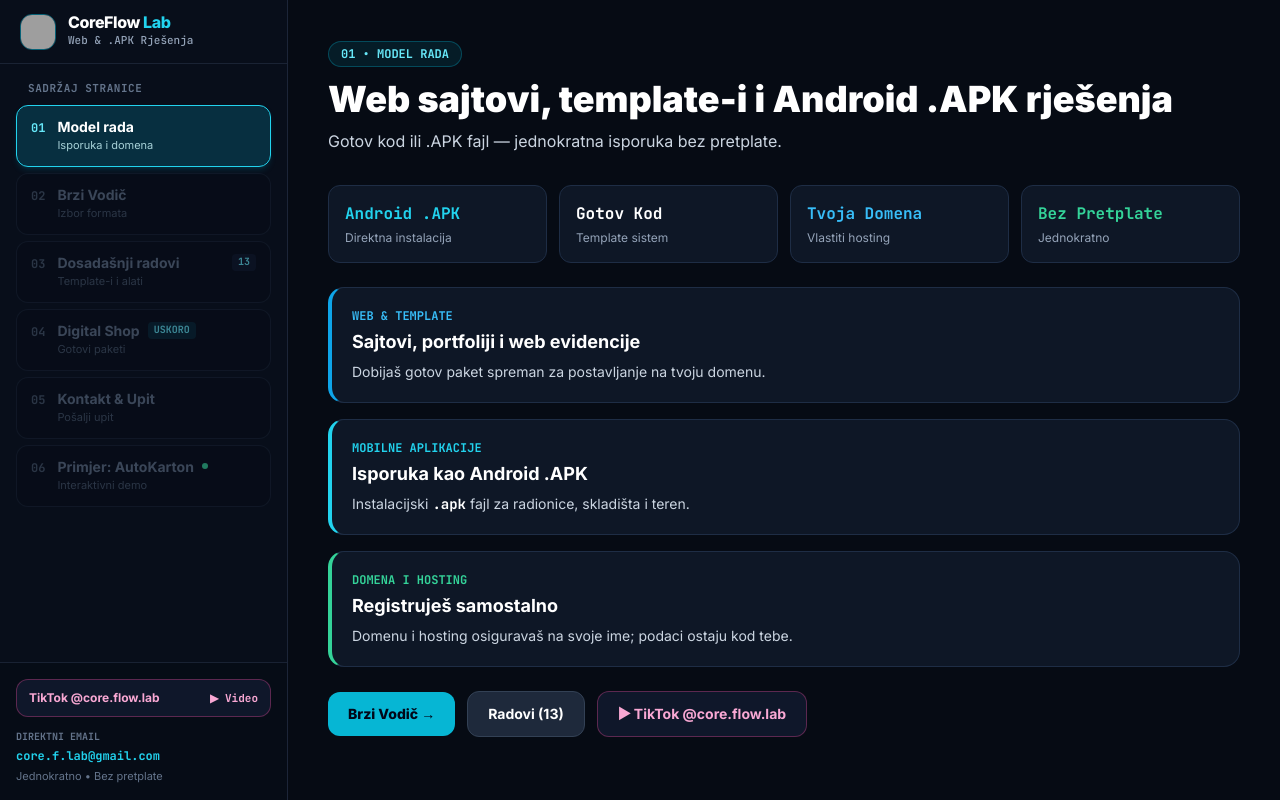
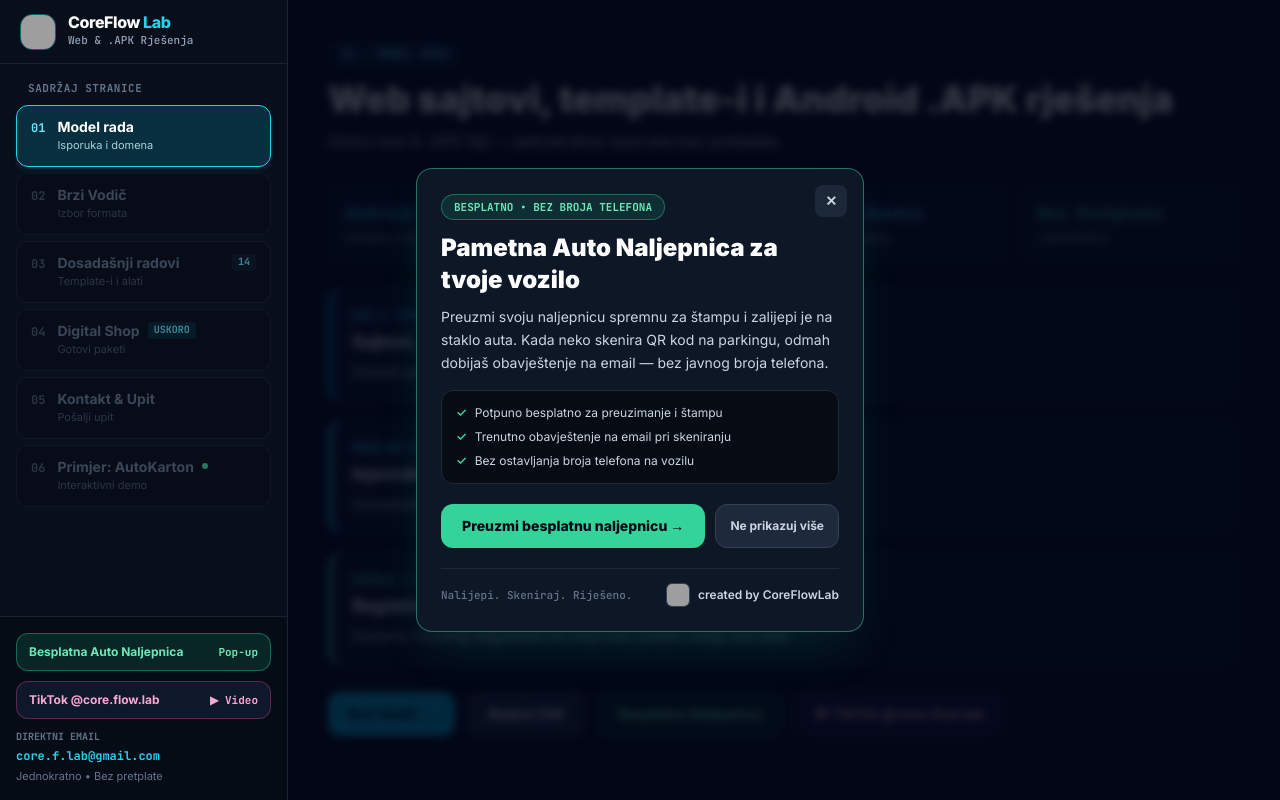
Before and after one commit to coreflab-dev/coreflowlab, a plain HTML site: page index.html in a window 1280 px wide. Drawn offline with nearby package versions, Linux system fonts and the light colour scheme; grey boxes are pictures that could not be loaded.

Commit message:
Update index.html

```diff
--- a/index.html
+++ b/index.html
@@ -68,6 +68,59 @@
 </head>
 <body class="antialiased selection:bg-cyan-500 selection:text-slate-950 min-h-screen flex flex-col lg:flex-row">
 
+  <!-- POP-UP: BESPLATNA PAMETNA AUTO NALJEPNICA -->
+  <div id="promoStickerModal" class="fixed inset-0 z-50 bg-slate-950/80 backdrop-blur-sm flex items-center justify-center p-4" role="dialog" aria-modal="true" aria-labelledby="promoStickerTitle">
+    <div class="relative w-full max-w-md rounded-2xl bg-[#0e1726] border border-emerald-400/50 shadow-2xl shadow-emerald-500/15 p-6 text-left">
+      <button type="button" onclick="closeStickerPopup(false)" aria-label="Zatvori prozor" class="absolute top-4 right-4 w-8 h-8 rounded-lg bg-slate-800/90 hover:bg-slate-700 text-slate-300 hover:text-white flex items-center justify-center text-sm font-bold transition">
+        ✕
+      </button>
+
+      <div class="inline-flex items-center gap-2 px-3 py-1 rounded-full bg-emerald-500/15 border border-emerald-400/40 text-emerald-300 font-mono text-[11px] font-extrabold uppercase mb-3">
+        Besplatno • Bez broja telefona
+      </div>
+
+      <h2 id="promoStickerTitle" class="text-xl sm:text-2xl font-black text-white leading-snug pr-8">
+        Pametna Auto Naljepnica za tvoje vozilo
+      </h2>
+
+      <p class="text-slate-300 text-sm mt-2.5 leading-relaxed">
+        Preuzmi svoju naljepnicu spremnu za štampu i zalijepi je na staklo auta. Kada neko skenira QR kod na parkingu, odmah dobijaš obavještenje na email — bez javnog broja telefona.
+      </p>
+
+      <div class="mt-4 rounded-xl bg-[#060b14] border border-slate-800 p-3.5 space-y-2 text-xs text-slate-300">
+        <div class="flex items-center gap-2">
+          <span class="text-emerald-400 font-bold">✓</span>
+          <span>Potpuno besplatno za preuzimanje i štampu</span>
+        </div>
+        <div class="flex items-center gap-2">
+          <span class="text-emerald-400 font-bold">✓</span>
+          <span>Trenutno obavještenje na email pri skeniranju</span>
+        </div>
+        <div class="flex items-center gap-2">
+          <span class="text-emerald-400 font-bold">✓</span>
+          <span>Bez ostavljanja broja telefona na vozilu</span>
+        </div>
+      </div>
+
+      <div class="mt-5 flex flex-col sm:flex-row gap-2.5">
+        <a href="https://docs.google.com/forms/d/e/1FAIpQLSeRkI927U22kVSezKYxr46-_AgdLO6oUtd7LyunEUdoZRmfjw/viewform" target="_blank" rel="noopener noreferrer" onclick="closeStickerPopup(false)" class="flex-1 text-center py-3 px-4 rounded-xl bg-emerald-400 hover:bg-emerald-300 text-slate-950 font-extrabold text-sm transition">
+          Preuzmi besplatnu naljepnicu →
+        </a>
+        <button type="button" onclick="closeStickerPopup(true)" class="py-3 px-3.5 rounded-xl bg-slate-800 hover:bg-slate-700 text-slate-300 text-xs font-bold border border-slate-700 transition">
+          Ne prikazuj više
+        </button>
+      </div>
+
+      <div class="mt-5 pt-3.5 border-t border-slate-800 flex items-center justify-between">
+        <span class="text-[11px] font-mono text-slate-500">Nalijepi. Skeniraj. Riješeno.</span>
+        <a href="https://coreflab-dev.github.io/coreflowlab/#usluge" target="_blank" rel="noopener noreferrer" class="inline-flex items-center gap-2 text-xs font-semibold text-slate-300 hover:text-cyan-400 transition">
+          <img src="https://i.ibb.co/6RKCBX1q/sl.jpg" alt="CoreFlowLab" class="w-6 h-6 rounded-md object-cover border border-slate-700" />
+          <span>created by CoreFlowLab</span>
+        </a>
+      </div>
+    </div>
+  </div>
+
   <!-- MOBILNI HEADER -->
   <header class="lg:hidden sticky top-0 z-40 bg-[#080e1a]/95 backdrop-blur-md border-b border-slate-800 px-4 h-16 flex items-center justify-between gap-2">
     <div class="flex items-center gap-3 min-w-0">
@@ -83,9 +136,9 @@
     </div>
 
     <div class="flex items-center gap-2 shrink-0">
-      <a href="https://www.tiktok.com/@core.flow.lab?_r=1&_t=ZS-9BclbsUc4gf" target="_blank" rel="noopener noreferrer" class="px-3 py-2 rounded-xl bg-slate-800 hover:bg-slate-700 border border-slate-700 text-pink-400 text-xs font-bold transition">
-        TikTok
-      </a>
+      <button type="button" onclick="openStickerPopup()" class="px-2.5 py-2 rounded-xl bg-emerald-500/15 hover:bg-emerald-500/25 border border-emerald-400/40 text-emerald-300 text-xs font-bold transition">
+        Naljepnica
+      </button>
       <button type="button" onclick="switchTab('kontakt')" class="px-3.5 py-2 rounded-xl bg-cyan-500 hover:bg-cyan-400 text-slate-950 text-xs font-extrabold transition">
         Upit
       </button>
@@ -145,7 +198,7 @@
             <div class="flex-1">
               <div class="text-sm font-bold leading-tight flex items-center justify-between">
                 <span>Dosadašnji radovi</span>
-                <span class="px-1.5 py-0.5 rounded bg-slate-900 text-[10px] font-mono text-cyan-300">13</span>
+                <span class="px-1.5 py-0.5 rounded bg-slate-900 text-[10px] font-mono text-cyan-300">14</span>
               </div>
               <div class="sidebar-sub text-[11px] mt-0.5">Template-i i alati</div>
             </div>
@@ -184,8 +237,13 @@
       </div>
     </div>
 
-    <!-- DONJI DIO SIDEBARA: TIKTOK + EMAIL -->
-    <div class="p-4 border-t border-slate-800/80 bg-[#060b14]/60 space-y-3">
+    <!-- DONJI DIO SIDEBARA: NALJEPNICA + TIKTOK + EMAIL -->
+    <div class="p-4 border-t border-slate-800/80 bg-[#060b14]/60 space-y-2.5">
+      <button type="button" onclick="openStickerPopup()" class="w-full py-2.5 px-3 rounded-xl bg-emerald-500/15 hover:bg-emerald-500/25 border border-emerald-400/40 text-emerald-300 text-xs font-bold flex items-center justify-between transition">
+        <span>Besplatna Auto Naljepnica</span>
+        <span class="font-mono text-[11px]">Pop-up</span>
+      </button>
+
       <a href="https://www.tiktok.com/@core.flow.lab?_r=1&_t=ZS-9BclbsUc4gf" target="_blank" rel="noopener noreferrer" class="w-full py-2.5 px-3 rounded-xl bg-slate-900 hover:bg-slate-800 border border-pink-500/35 text-pink-300 text-xs font-bold flex items-center justify-between transition">
         <span>TikTok @core.flow.lab</span>
         <span class="font-mono text-[11px]">▶ Video</span>
@@ -270,7 +328,10 @@
           Brzi Vodič →
         </button>
         <button type="button" onclick="switchTab('projekti')" class="px-5 py-3 rounded-xl bg-slate-800 hover:bg-slate-700 text-white font-bold text-sm border border-slate-700 transition">
-          Radovi (13)
+          Radovi (14)
+        </button>
+        <button type="button" onclick="openStickerPopup()" class="px-5 py-3 rounded-xl bg-emerald-500/15 hover:bg-emerald-500/25 text-emerald-300 font-bold text-sm border border-emerald-400/40 transition">
+          Besplatna Naljepnica
         </button>
         <a href="https://www.tiktok.com/@core.flow.lab?_r=1&_t=ZS-9BclbsUc4gf" target="_blank" rel="noopener noreferrer" class="px-5 py-3 rounded-xl bg-slate-900 hover:bg-slate-800 text-pink-300 font-bold text-sm border border-pink-500/35 transition">
           ▶ TikTok @core.flow.lab
@@ -348,7 +409,7 @@
       <div class="flex flex-col md:flex-row md:items-end justify-between gap-4 mb-6">
         <div>
           <div class="inline-flex items-center gap-2 px-3 py-1 rounded-full bg-cyan-500/10 border border-cyan-500/30 text-xs font-mono text-cyan-300 font-bold mb-2">
-            03 • RADOVI (13)
+            03 • RADOVI (14)
           </div>
           <h2 class="text-2xl sm:text-3xl font-extrabold text-white">Šta smo radili</h2>
           <p class="text-slate-300 text-sm mt-1">
@@ -379,7 +440,7 @@
           </div>
           <div class="mt-4 pt-3 border-t border-slate-800 flex items-center justify-between gap-2">
             <a href="https://www.tiktok.com/@core.flow.lab?_r=1&_t=ZS-9BclbsUc4gf" target="_blank" rel="noopener noreferrer" class="text-xs font-bold text-pink-300 bg-slate-900 hover:bg-pink-500/20 border border-pink-500/30 px-3 py-1.5 rounded-lg transition">▶ TikTok</a>
-            <button type="button" onclick="askAboutProject('Slično kao Paint Manager')" class="text-xs font-bold text-white bg-slate-800 hover:bg-cyan-500 hover:text-slate-950 px-3 py-1.5 rounded-lg transition">Upit →</button>
+            <button type="button" onclick="askAboutProject('Slično kao Evidencija osnovnih sredstava')" class="text-xs font-bold text-white bg-slate-800 hover:bg-cyan-500 hover:text-slate-950 px-3 py-1.5 rounded-lg transition">Upit →</button>
           </div>
         </div>
 
@@ -567,17 +628,17 @@
         <div data-cat="auto_live" data-tiktok="https://www.tiktok.com/@core.flow.lab?_r=1&_t=ZS-9BclbsUc4gf" class="project-card card-box rounded-2xl p-5 border-l-4 border-l-emerald-500 flex flex-col justify-between">
           <div>
             <div class="flex items-center justify-between text-xs font-mono mb-1.5">
-              <span class="text-emerald-400 font-bold">QR OBAVIJESTI</span>
+              <span class="text-emerald-400 font-bold">QR OBAVIJESTI • BESPLATNO</span>
               <span class="text-slate-400">Tvoja Domena</span>
             </div>
             <h3 class="text-lg font-bold text-white">Pametna Auto Naljepnica</h3>
             <p class="text-slate-300 text-sm mt-1.5">
-              QR naljepnica za vozilo uz anonimnu email obavijest vlasniku.
+              QR naljepnica za vozilo uz email obavijest vlasniku — preuzmi besplatno.
             </p>
           </div>
           <div class="mt-4 pt-3 border-t border-slate-800 flex items-center justify-between gap-2">
-            <a href="https://www.tiktok.com/@core.flow.lab?_r=1&_t=ZS-9BclbsUc4gf" target="_blank" rel="noopener noreferrer" class="text-xs font-bold text-pink-300 bg-slate-900 hover:bg-pink-500/20 border border-pink-500/30 px-3 py-1.5 rounded-lg transition">▶ TikTok</a>
-            <button type="button" onclick="askAboutProject('Pametna Auto Naljepnica')" class="text-xs font-bold text-white bg-slate-800 hover:bg-cyan-500 hover:text-slate-950 px-3 py-1.5 rounded-lg transition">Upit →</button>
+            <button type="button" onclick="openStickerPopup()" class="text-xs font-bold text-emerald-300 bg-slate-900 hover:bg-emerald-500/20 border border-emerald-400/30 px-3 py-1.5 rounded-lg transition">Pop-up</button>
+            <a href="https://docs.google.com/forms/d/e/1FAIpQLSeRkI927U22kVSezKYxr46-_AgdLO6oUtd7LyunEUdoZRmfjw/viewform" target="_blank" rel="noopener noreferrer" class="text-xs font-bold text-slate-950 bg-emerald-400 hover:bg-emerald-300 px-3 py-1.5 rounded-lg transition">Preuzmi →</a>
           </div>
         </div>
 
@@ -791,6 +852,40 @@
   <!-- JAVASCRIPT -->
   <script>
     const VALID_TABS = ["usluge", "vodic", "projekti", "shop", "kontakt", "demo"];
+    const STICKER_DISMISSED_KEY = "cfl_sticker_popup_dismissed";
+
+    function openStickerPopup() {
+      const modal = document.getElementById('promoStickerModal');
+      if (modal) {
+        modal.classList.remove('hidden');
+        modal.classList.add('flex');
+      }
+    }
+
+    function closeStickerPopup(rememberChoice = false) {
+      const modal = document.getElementById('promoStickerModal');
+      if (modal) {
+        modal.classList.add('hidden');
+        modal.classList.remove('flex');
+      }
+      if (rememberChoice) {
+        try {
+          sessionStorage.setItem(STICKER_DISMISSED_KEY, '1');
+        } catch (e) {}
+      }
+    }
+
+    function initStickerPopupOnLoad() {
+      let dismissed = false;
+      try {
+        dismissed = sessionStorage.getItem(STICKER_DISMISSED_KEY) === '1';
+      } catch (e) {}
+      if (!dismissed) {
+        openStickerPopup();
+      } else {
+        closeStickerPopup(false);
+      }
+    }
 
     function toggleMobileSidebar(open) {
       const sidebar = document.getElementById('appSidebar');
@@ -1082,6 +1177,7 @@
     const initialHash = window.location.hash.replace('#', '');
     switchTab(VALID_TABS.includes(initialHash) ? initialHash : 'usluge', false);
     renderVehicleCards();
+    initStickerPopupOnLoad();
   </script>
 </body>
 </html>
```
